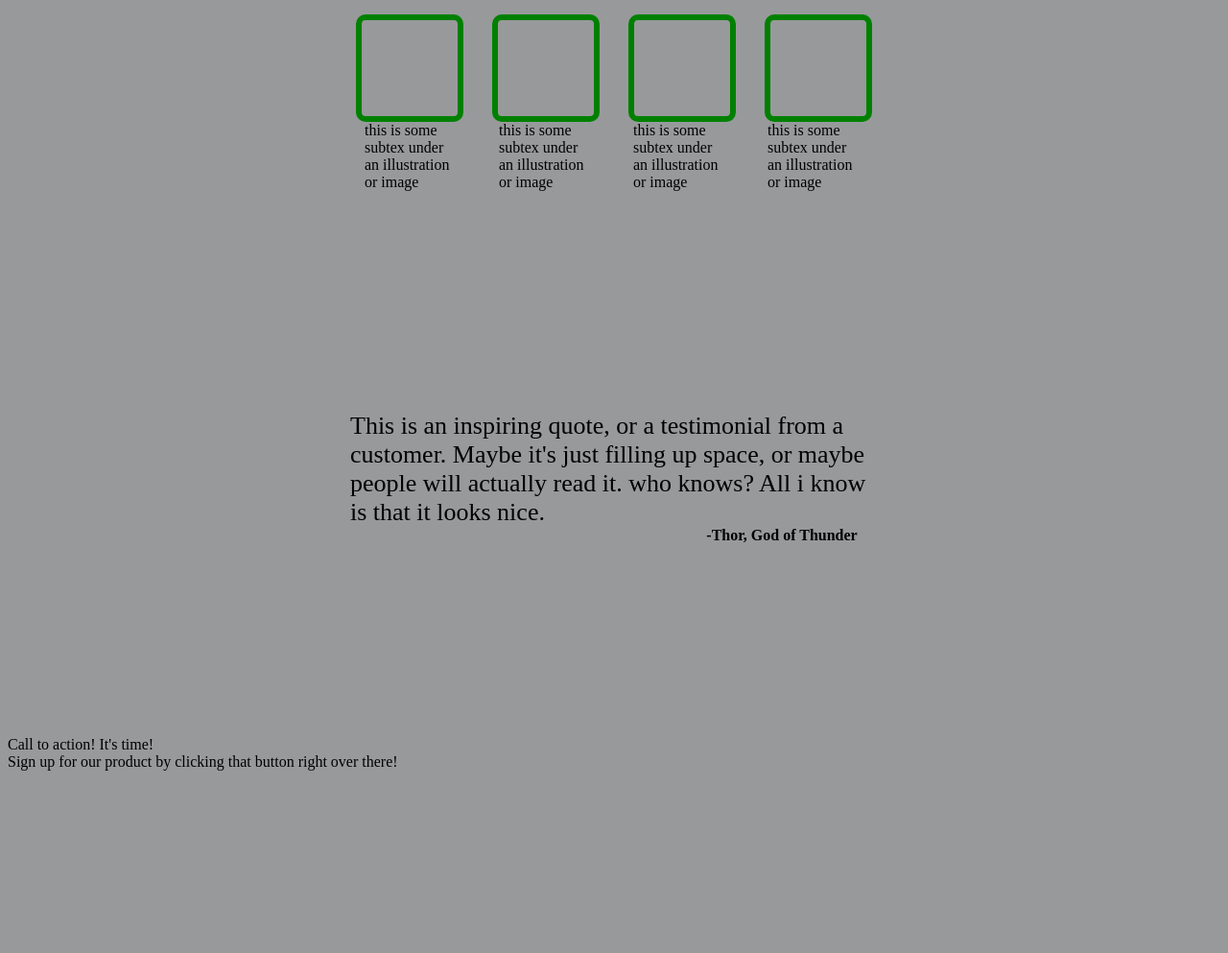
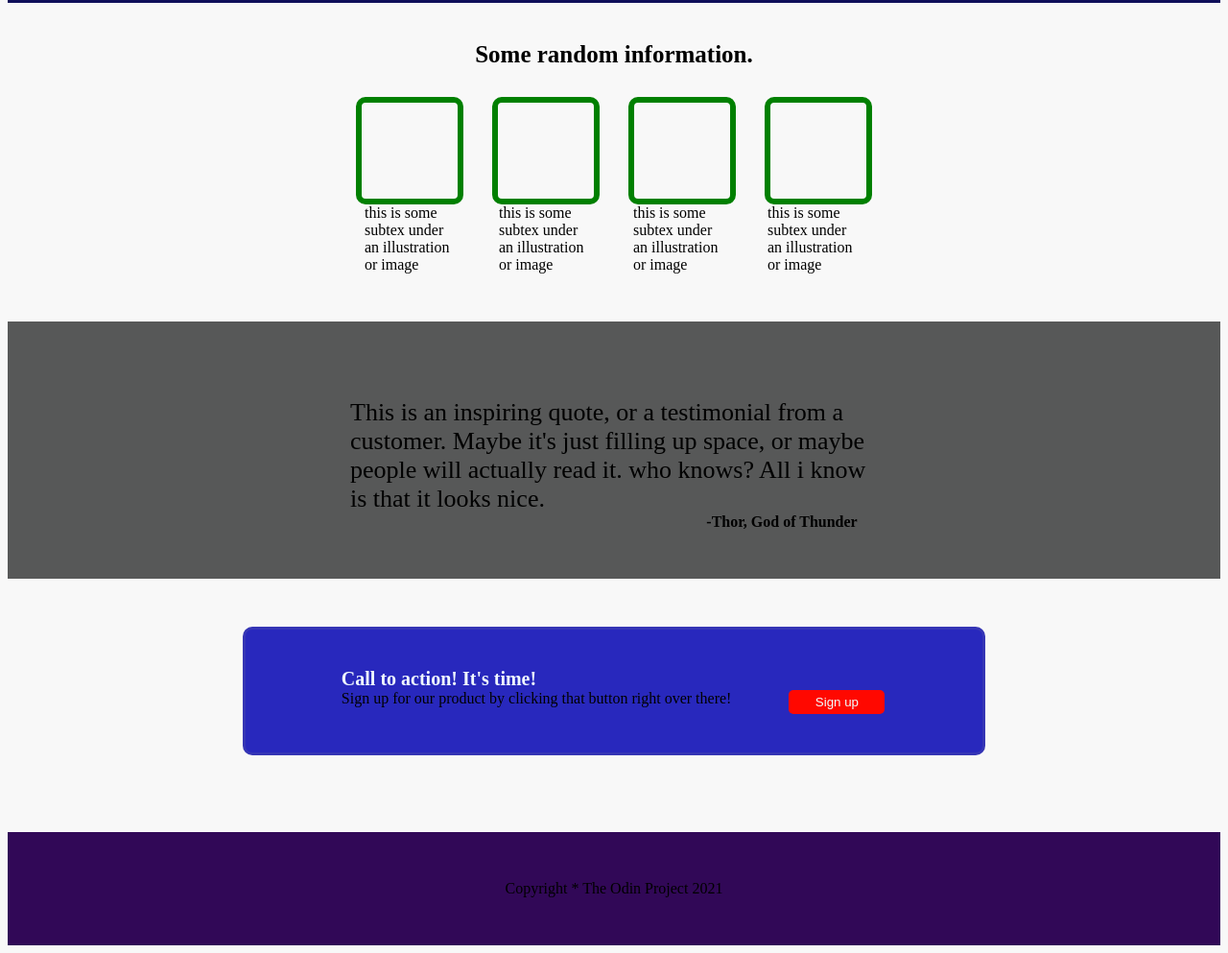
Before and after one commit to TomasZ4Z/Landing-page-project, a plain HTML site: page index.html in a window 1280 px wide. Shown: the part 394-1387 px from the top of the page at 96% size. Before the commit the page ends 1205 px from the top, so only its background shows below. Drawn offline with Linux system fonts and the light colour scheme.

Commit message:
Pagina desde 0
Part 4, final

```diff
--- a/Contenido/style.css
+++ b/Contenido/style.css
@@ -1,12 +1,13 @@
 body{
-   background-color: rgb(152, 153, 155);
-
-
+   background-color: rgb(248, 248, 248);
+   display: flex;
+   flex-direction: column;
 }
 
 .contenedor1{
 display: flex;
 justify-content: space-around;
+background-color: rgb(15, 15, 90);
 }
 
 .links{
@@ -32,6 +33,8 @@ a {
     display: flex;
     justify-content: space-evenly;
     padding-top: 80px;
+    background-color: rgb(15, 15, 90);
+    padding-bottom: 80px;
 }
 .entrar{
     color: azure;
@@ -65,12 +68,18 @@ color: aliceblue;
     padding-bottom: 10px;
 }
 
+img {
+    border-radius: 10px;
+    border: solid black;
+}
+
+
+
 
 .contenedor3 {
     display: flex;
     flex-direction: column;
     justify-content: center;
-
 }
 
 .part3 {
@@ -106,12 +115,19 @@ font-size: 25px;
    max-width: 100px
 }
 
+
+
+
 .contenedor4 {
+    background-color: rgb(87, 88, 88);
     display: flex;
     justify-content: center;
     flex-direction: column;
     align-items: center;
-    padding: 200px;
+    padding: 50px;
+    margin-top: 50px;
+    margin-bottom: 50px;
+
 }
 
 .part4 {
@@ -123,3 +139,43 @@ font-size: 25px;
     padding-left: 350px;
     font-weight: bold;
 }
+
+.contenedor5{
+    background-color: rgb(40, 40, 189);
+    display: flex;
+    flex-direction: column;
+    padding-left: 100px;
+    padding-right: 100px;
+    padding-top: 40px;
+    padding-bottom: 40px;
+    align-self: center;
+    border: solid rgba(133, 129, 129, 0.144);
+    border-radius: 10px;
+    margin-bottom: 80px;
+}
+
+.part5{
+    display: flex;
+}
+
+.part5-1{
+    text-align: start;
+    font-weight: bold;
+    color: aliceblue;
+    font-size: 20px;
+    padding-right: 365px;
+}
+
+.part5-2{
+    padding-right: 60px;
+}
+
+
+
+
+.contenedor6{
+    display: flex;
+    justify-content: center;
+    padding: 50px;
+    background-color: rgb(49, 8, 87);
+}
--- a/index.html
+++ b/index.html
@@ -24,7 +24,7 @@
    <img src="./imagenes/americantoad_0_0.jpg" height="200" width="400" alt="Sorpresa">
 </div>
 <div class="contenedor3">
-<div class="part3"> Some random information</div>
+<div class="part3"> Some random information.</div>
 <div class="part3-1">
 <div class="cuadrados"></div>
 <div class="cuadrados"></div>
@@ -43,10 +43,14 @@
  <div class="part4-1">-Thor, God of Thunder</div>
  </div>
  <div class="contenedor5">
+ <div class="part5-1">Call to action! It's time!</div>
  <div class="part5">
- <div class="part5-1">Call to action! It's time!</div>
  <div class="part5-2">Sign up for our product by clicking that button right over there!</div>
+  <button class=" entrar">Sign up</button>
   </div>
+ </div>
+ <div class="contenedor6">
+ <div class="part6">Copyright * The Odin Project 2021</div>
  </div>
 </body>
 </html>
```
